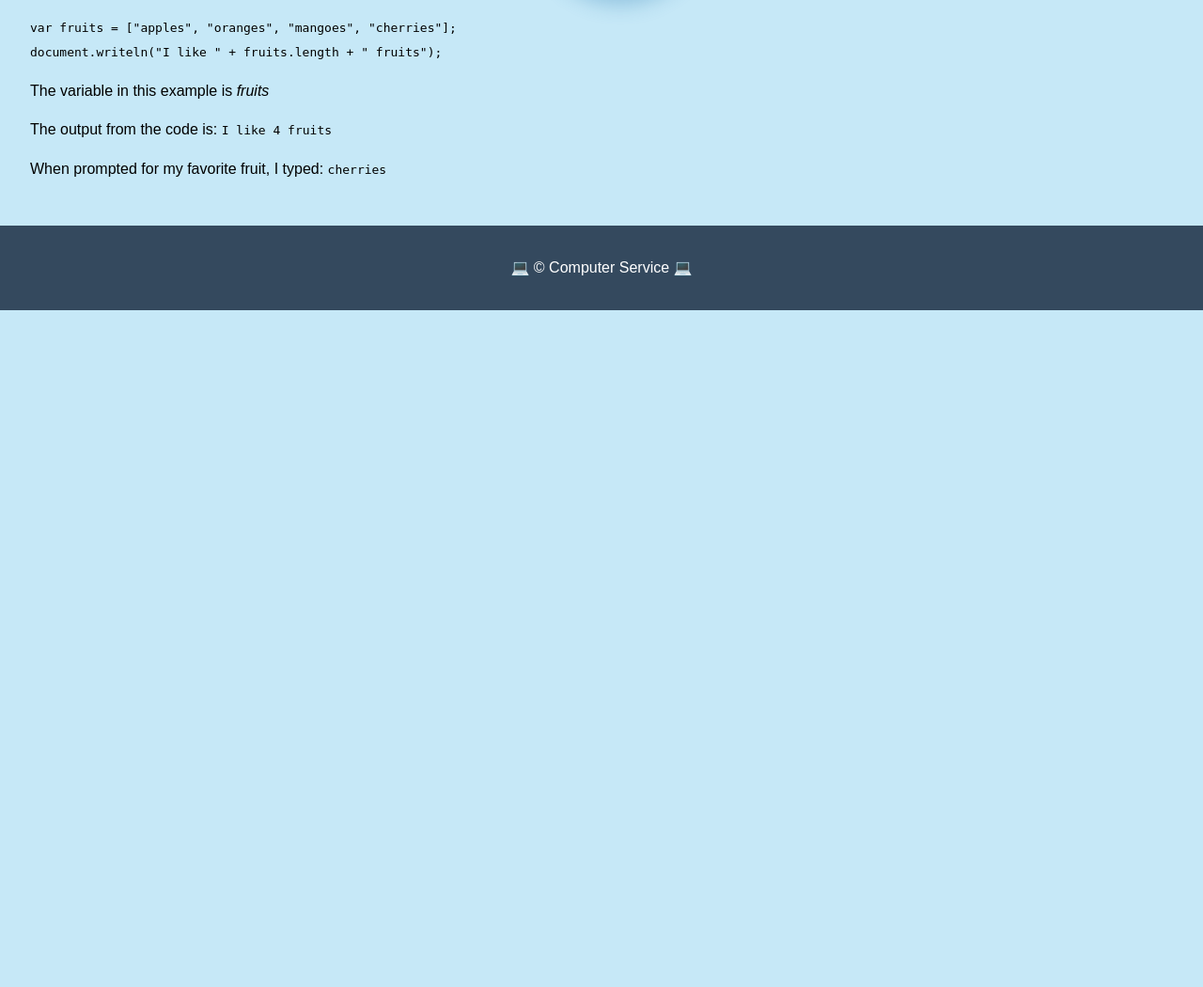
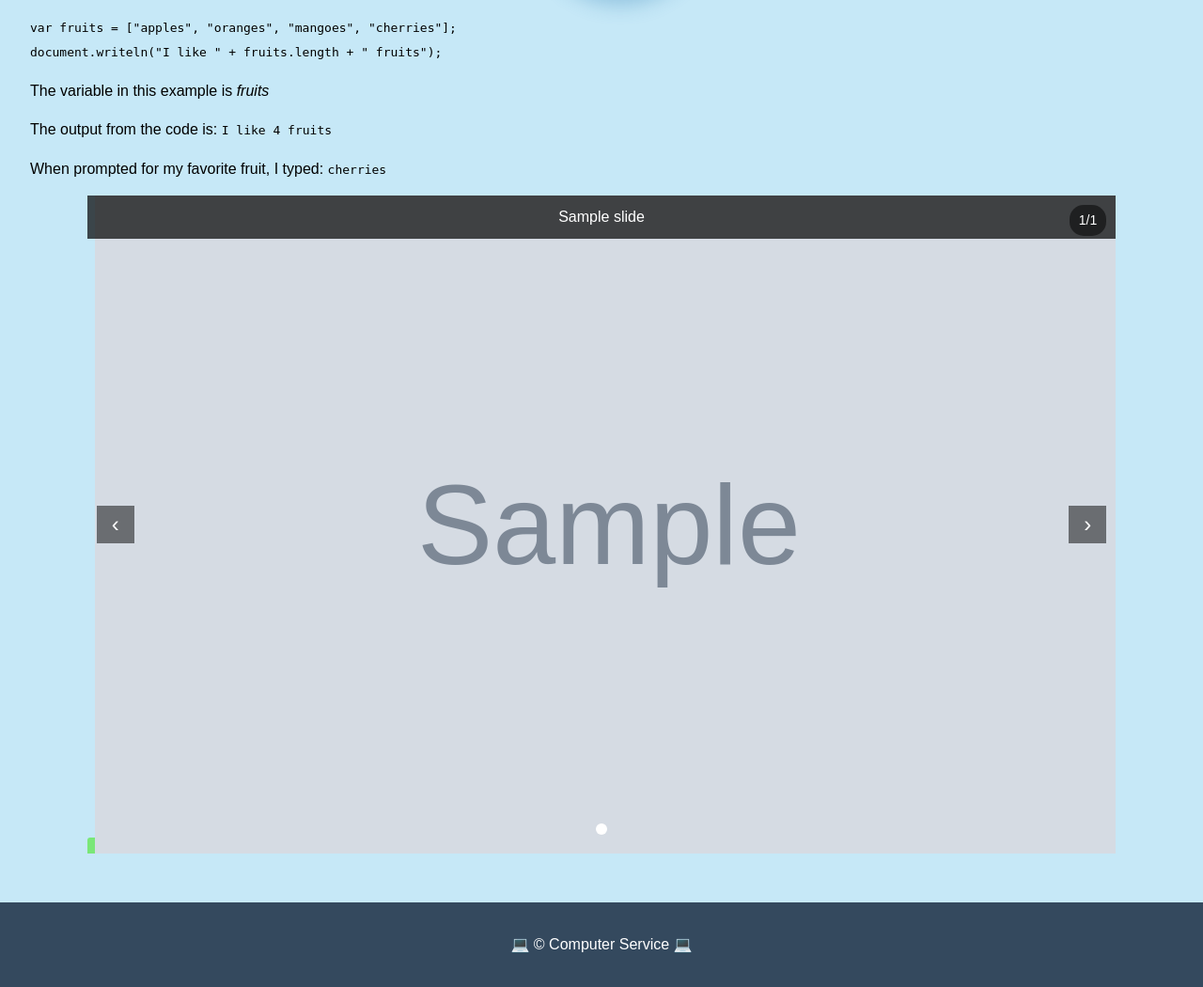
Before and after one commit to Vlad20055/IGI_STRWEB_LABS, a Django app: page / in a window 1280 px wide. Shown: the part 2550-3600 px from the top of the page at 94% size. Before the commit the page ends 2880 px from the top, so only its background shows below. Run offline with Django 5.2, Linux system fonts and the light colour scheme; tables that the repository leaves empty hold one stand-in row (values such as "Sample post"); grey boxes marked "Sample" are stand-in pictures; parts of the project's set-up code (start-up, migrations or seed data) failed here and were passed over.

Commit message:
Add slider on main page

```diff
--- a/IGI/LR5/ComputerServiceApp/comps/models.py
+++ b/IGI/LR5/ComputerServiceApp/comps/models.py
@@ -410,3 +410,86 @@ class Partner(models.Model):
 
     def __str__(self):
         return self.name
+
+# Слайд
+# Для главной страницы
+class Slide(models.Model):
+    title = models.CharField(
+        max_length=200,
+        verbose_name="Заголовок слайда"
+    )
+    image = models.ImageField(
+        upload_to='slides/',
+        verbose_name="Изображение слайда"
+    )
+    link = models.URLField(
+        max_length=500,
+        blank=True,
+        verbose_name="Ссылка для перехода"
+    )
+    order = models.PositiveIntegerField(
+        default=0,
+        verbose_name="Порядковый номер"
+    )
+    active = models.BooleanField(
+        default=True,
+        verbose_name="Активный"
+    )
+
+    class Meta:
+        verbose_name = "Слайд"
+        verbose_name_plural = "Слайды"
+        ordering = ['order']
+
+    def __str__(self):
+        return self.title
+
+# Настройки слайдера
+# Для главной страницы
+class SliderSettings(models.Model):
+    delay = models.PositiveIntegerField(
+        default=5,
+        verbose_name="Интервал смены слайдов (сек)"
+    )
+    loop = models.BooleanField(
+        default=True,
+        verbose_name="Зациклить слайдер"
+    )
+    navs = models.BooleanField(
+        default=True,
+        verbose_name="Показывать стрелки навигации"
+    )
+    pags = models.BooleanField(
+        default=True,
+        verbose_name="Показывать пагинацию"
+    )
+    auto = models.BooleanField(
+        default=True,
+        verbose_name="Автоматическая смена слайдов"
+    )
+    stop_mouse_hover = models.BooleanField(
+        default=True,
+        verbose_name="Останавливать при наведении мыши"
+    )
+
+    class Meta:
+        verbose_name = "Настройка слайдера"
+        verbose_name_plural = "Настройки слайдера"
+
+    def __str__(self):
+        return "Настройки слайдера"
+
+    def save(self, *args, **kwargs):
+        # Разрешаем только одну запись настроек
+        if not self.pk and SliderSettings.objects.exists():
+            # Если уже есть настройки, обновляем существующие
+            existing_settings = SliderSettings.objects.first()
+            existing_settings.delay = self.delay
+            existing_settings.loop = self.loop
+            existing_settings.navs = self.navs
+            existing_settings.pags = self.pags
+            existing_settings.auto = self.auto
+            existing_settings.stop_mouse_hover = self.stop_mouse_hover
+            existing_settings.save()
+            return
+        super().save(*args, **kwargs)
--- a/IGI/LR5/ComputerServiceApp/comps/templates/comps/index.html
+++ b/IGI/LR5/ComputerServiceApp/comps/templates/comps/index.html
@@ -264,4 +264,52 @@
     <p>The output from the code is: <samp>I like 4 fruits</samp></p>
     <p>When prompted for my favorite fruit, I typed: <kbd>cherries</kbd></p>
 
+    <!-- Слайдер -->
+    <div id="slider-container">
+        {% if slides %}
+            <div class="slider"
+                data-delay="{{ slider_settings.delay }}"
+                data-loop="{{ slider_settings.loop|yesno:'true,false' }}"
+                data-navs="{{ slider_settings.navs|yesno:'true,false' }}"
+                data-pags="{{ slider_settings.pags|yesno:'true,false' }}"
+                data-auto="{{ slider_settings.auto|yesno:'true,false' }}"
+                data-stop-hover="{{ slider_settings.stop_mouse_hover|yesno:'true,false' }}">
+
+                <div class="slides-wrapper">
+                    {% for slide in slides %}
+                    <div class="slide {% if forloop.first %}active{% endif %}" data-index="{{ forloop.counter0 }}">
+                        {% if slide.link %}
+                            <a href="{{ slide.link }}" target="_blank">
+                                <img src="{{ slide.image.url }}" alt="{{ slide.title }}">
+                            </a>
+                        {% else %}
+                            <img src="{{ slide.image.url }}" alt="{{ slide.title }}">
+                        {% endif %}
+                        <div class="slide-caption">{{ slide.title }}</div>
+                    </div>
+                    {% endfor %}
+                </div>
+
+                {% if slider_settings.navs %}
+                    <button class="slider-nav prev">‹</button>
+                    <button class="slider-nav next">›</button>
+                {% endif %}
+
+                {% if slider_settings.pags %}
+                <div class="slider-pagination">
+                    {% for slide in slides %}
+                        <span class="pagination-dot {% if forloop.first %}active{% endif %}" data-index="{{ forloop.counter0 }}"></span>
+                    {% endfor %}
+                </div>
+                {% endif %}
+
+                <div class="slide-counter">
+                    <span class="current">1</span>/<span class="total">{{ slides|length }}</span>
+                </div>
+            </div>
+        {% endif %}
+    </div>
+
+    <script src="{% static 'js/index.js' %}"></script>
+
 {% endblock %}
--- a/IGI/LR5/ComputerServiceApp/comps/views.py
+++ b/IGI/LR5/ComputerServiceApp/comps/views.py
@@ -21,6 +21,8 @@ from .models import Employee
 from .models import Vacancy
 from .models import Review
 from .models import DeviceType
+from .models import Slide
+from .models import SliderSettings
 from .forms import ReviewForm
 
 
@@ -60,6 +62,8 @@ def index(request):
 
     partners = Partner.objects.all()
 
+    slides = Slide.objects.filter(active=True).order_by('order')
+    slider_settings = SliderSettings.objects.first()
 
     return render(request, 'comps/index.html', {
         'article': latest_article,
@@ -71,7 +75,9 @@ def index(request):
         'sparepart_types': sparepart_types,
         'selected_sparepart_type': selected_sparepart_type,
         'sparepart_sort': sparepart_sort,
-        'partners': partners
+        'partners': partners,
+        'slides': slides,
+        'slider_settings': slider_settings
     })
 
 
--- a/IGI/LR5/ComputerServiceApp/static/css/index.css
+++ b/IGI/LR5/ComputerServiceApp/static/css/index.css
@@ -513,3 +513,117 @@ th:first-child, td:first-child {
     width: 4px;
     background: #e74c3c;
 }
+
+/* Слайдер */
+.slider {
+    position: relative;
+    width: 90%;
+    height: 700px; /* Настрой под нужную высоту */
+    overflow: hidden;
+    margin: 0 auto 20px
+
+}
+
+.slides-wrapper {
+    position: relative;
+    width: 100%;
+    height: 100%;
+}
+
+.slide {
+    position: absolute;
+    top: 0;
+    left: 0;
+    width: 100%;
+    height: 100%;
+    opacity: 0;
+    transition: opacity 0.5s ease-in-out;
+}
+
+.slide.active {
+    opacity: 1;
+}
+
+.slide img {
+    width: 100%;
+    height: 100%;
+    object-fit: cover;
+}
+
+.slide-caption {
+    position: absolute;
+    top: 0;
+    left: 0;
+    right: 0;
+    background: rgba(0, 0, 0, 0.7);
+    color: white;
+    padding: 10px;
+    text-align: center;
+}
+
+.slider-nav {
+    position: absolute;
+    top: 50%;
+    transform: translateY(-50%);
+    background: rgba(0, 0, 0, 0.5);
+    color: white;
+    border: none;
+    width: 40px;
+    height: 40px;
+    font-size: 24px;
+    cursor: pointer;
+    z-index: 10;
+    transition: background 0.3s;
+}
+
+.slider-nav:hover {
+    background: rgba(0, 0, 0, 0.8);
+}
+
+.slider-nav.prev {
+    left: 10px;
+}
+
+.slider-nav.next {
+    right: 10px;
+}
+
+.slider-pagination {
+    position: absolute;
+    bottom: 20px;
+    left: 0;
+    right: 0;
+    display: flex;
+    justify-content: center;
+    gap: 10px;
+    z-index: 10;
+}
+
+.pagination-dot {
+    width: 12px;
+    height: 12px;
+    border-radius: 50%;
+    background: rgba(255, 255, 255, 0.5);
+    cursor: pointer;
+    transition: background 0.3s;
+}
+
+.pagination-dot.active {
+    background: white;
+}
+
+.pagination-dot:hover {
+    background: rgba(255, 255, 255, 0.8);
+}
+
+.slide-counter {
+    position: absolute;
+    top: 10px;
+    right: 10px;
+    background: rgba(0, 0, 0, 0.5);
+    color: white;
+    padding: 5px 10px;
+    border-radius: 15px;
+    font-size: 14px;
+    z-index: 10;
+}
--- /dev/null
+++ b/IGI/LR5/ComputerServiceApp/static/js/index.js
@@ -0,0 +1,155 @@
+class Slider {
+    constructor(container) {
+        this.container = container;
+        this.slides = container.querySelectorAll('.slide');
+        this.prevBtn = container.querySelector('.slider-nav.prev');
+        this.nextBtn = container.querySelector('.slider-nav.next');
+        this.paginationDots = container.querySelectorAll('.pagination-dot');
+        this.counterCurrent = container.querySelector('.slide-counter .current');
+        this.counterTotal = container.querySelector('.slide-counter .total');
+
+        this.settings = {
+            delay: parseInt(container.dataset.delay) * 1000 || 5000,
+            loop: container.dataset.loop === 'true',
+            navs: container.dataset.navs === 'true',
+            pags: container.dataset.pags === 'true',
+            auto: container.dataset.auto === 'true',
+            stopHover: container.dataset.stopHover === 'true'
+        };
+
+        this.currentIndex = 0;
+        this.totalSlides = this.slides.length;
+        this.autoPlayInterval = null;
+        this.isPaused = false;
+
+        this.init();
+    }
+
+    init() {
+        this.counterTotal.textContent = this.totalSlides;
+
+        this.bindEvents();
+
+        if (this.settings.auto) {
+            this.startAutoPlay();
+        }
+
+        this.showSlide(this.currentIndex);
+    }
+
+    bindEvents() {
+        if (this.prevBtn) {
+            this.prevBtn.addEventListener('click', () => this.prev());
+        }
+
+        if (this.nextBtn) {
+            this.nextBtn.addEventListener('click', () => this.next());
+        }
+
+        if (this.paginationDots.length > 0) {
+            this.paginationDots.forEach((dot, index) => {
+                dot.addEventListener('click', () => this.goToSlide(index));
+            });
+        }
+
+        if (this.settings.auto && this.settings.stopHover) {
+            this.container.addEventListener('mouseenter', () => this.pause());
+            this.container.addEventListener('mouseleave', () => this.resume());
+        }
+    }
+
+    showSlide(index) {
+        this.slides.forEach(slide => slide.classList.remove('active'));
+        if (this.paginationDots.length > 0) {
+            this.paginationDots.forEach(dot => dot.classList.remove('active'));
+            this.paginationDots[index].classList.add('active');
+        }
+
+        this.slides[index].classList.add('active');
+        this.counterCurrent.textContent = index + 1;
+        this.currentIndex = index;
+    }
+
+    next() {
+        let nextIndex = this.currentIndex + 1;
+
+        if (nextIndex >= this.totalSlides) {
+            if (this.settings.loop) {
+                nextIndex = 0;
+            } else {
+                nextIndex = this.totalSlides - 1;
+            }
+        }
+
+        this.showSlide(nextIndex);
+
+        if (this.settings.auto) {
+            this.resetAutoPlay();
+        }
+    }
+
+    prev() {
+        let prevIndex = this.currentIndex - 1;
+
+        if (prevIndex < 0) {
+            if (this.settings.loop) {
+                prevIndex = this.totalSlides - 1;
+            } else {
+                prevIndex = 0;
+            }
+        }
+
+        this.showSlide(prevIndex);
+
+        if (this.settings.auto) {
+            this.resetAutoPlay();
+        }
+    }
+
+    goToSlide(index) {
+        if (index >= 0 && index < this.totalSlides) {
+            this.showSlide(index);
+
+            if (this.settings.auto) {
+                this.resetAutoPlay();
+            }
+        }
+    }
+
+    startAutoPlay() {
+        if (this.settings.auto && !this.isPaused) {
+            this.autoPlayInterval = setInterval(() => {
+                this.next();
+            }, this.settings.delay);
+        }
+    }
+
+    stopAutoPlay() {
+        if (this.autoPlayInterval) {
+            clearInterval(this.autoPlayInterval);
+            this.autoPlayInterval = null;
+        }
+    }
+
+    resetAutoPlay() {
+        this.stopAutoPlay();
+        this.startAutoPlay();
+    }
+
+    pause() {
+        this.isPaused = true;
+        this.stopAutoPlay();
+    }
+
+    resume() {
+        this.isPaused = false;
+        this.startAutoPlay();
+    }
+}
+
+document.addEventListener('DOMContentLoaded', function() {
+    const sliderContainer = document.querySelector('.slider');
+    if (sliderContainer) {
+        new Slider(sliderContainer);
+    }
+});
```
Also changed, not shown: IGI/LR5/ComputerServiceApp/comps/admin.py (+35 -0 lines).
